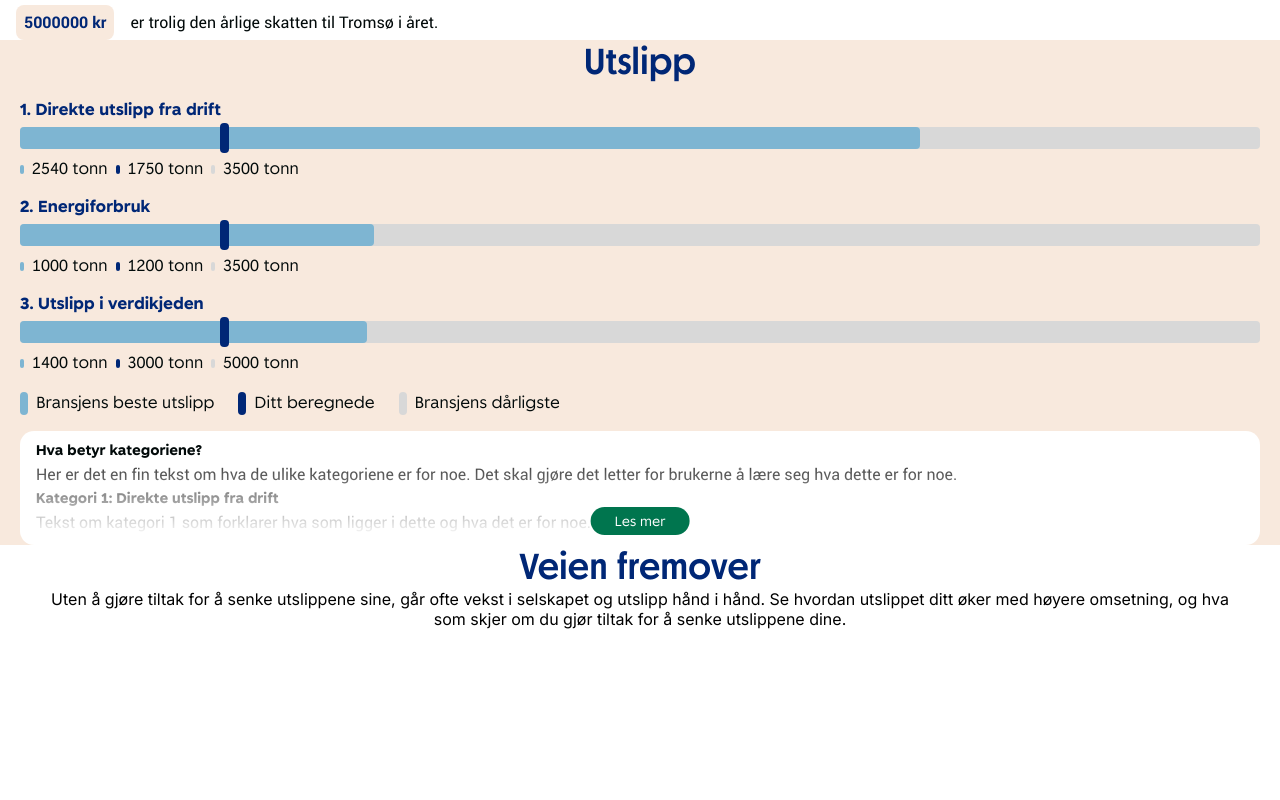
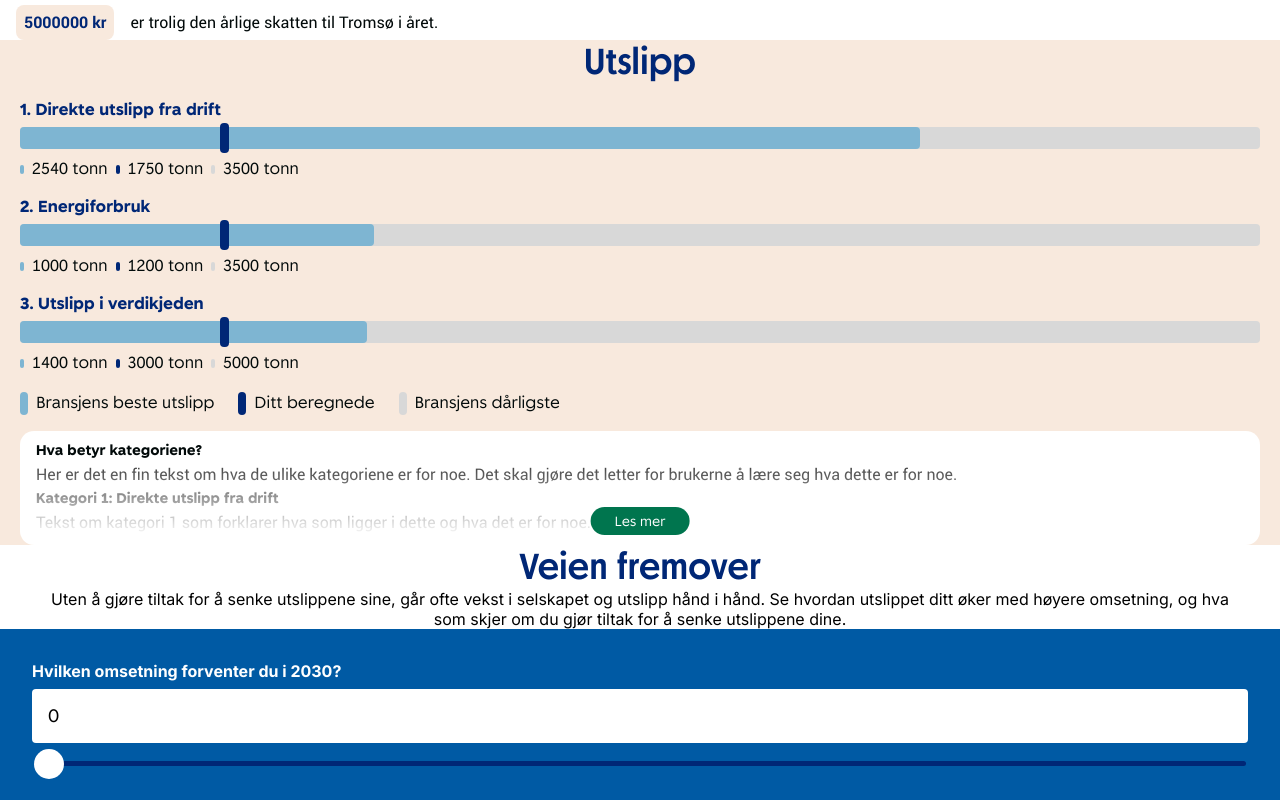
Before and after one commit to TrymVei/Samfunnsloftet, a Next.js app: page / in a window 1280 px wide. Shown: the part 660-1460 px from the top of the page. Before the commit the page ends 1289 px from the top, so only its background shows below. Built offline with nearby package versions, Linux system fonts and the light colour scheme.

Commit message:
feat: revenue component

```diff
--- /dev/null
+++ b/src/app/components/forms/Revenue.tsx
@@ -0,0 +1,27 @@
+"use client";
+import React from "react";
+import FormWrapper from "./formWrapper/FormWrapper";
+import Input from "../input/Input";
+import Range from "../input/Range";
+import useFormInput from "@/hooks/useFormInput";
+
+export default function Revenue() {
+  const revenue = useFormInput("0");
+
+  return (
+    <FormWrapper>
+      <Input
+        {...revenue}
+        type="number"
+        labelText={"Hvilken omsetning forventer du i 2030?"}
+        labelId={"4"}
+      />
+      <Range
+        min={0}
+        max={400000}
+        value={revenue.value}
+        onChange={revenue.onChange}
+      />
+    </FormWrapper>
+  );
+}
--- a/src/app/globals.css
+++ b/src/app/globals.css
@@ -30,6 +30,7 @@
 
 body {
   margin: 0;
+  overflow-x: hidden;
 }
 
 :root {
--- a/src/app/page.tsx
+++ b/src/app/page.tsx
@@ -1,8 +1,9 @@
-import CenterText from './components/centerText/CenterText';
-import ClimateTax from './components/climateTax/ClimateTax';
-import Emissions from './components/emissions/Emissions';
-import CompanyInfoForm from './components/forms/CompanyInfoForm';
-import Hero from './components/hero/Hero';
+import CenterText from "./components/centerText/CenterText";
+import ClimateTax from "./components/climateTax/ClimateTax";
+import Emissions from "./components/emissions/Emissions";
+import CompanyInfoForm from "./components/forms/CompanyInfoForm";
+import Revenue from "./components/forms/Revenue";
+import Hero from "./components/hero/Hero";
 
 export default function Home() {
   return (
@@ -19,6 +20,7 @@ export default function Home() {
           høyere omsetning, og hva som skjer om du gjør tiltak for å senke
           utslippene dine.
         </CenterText>
+        <Revenue />
       </div>
     </main>
   );
```
Also changed, not shown: src/app/components/forms/Revenue.module.css (added).
